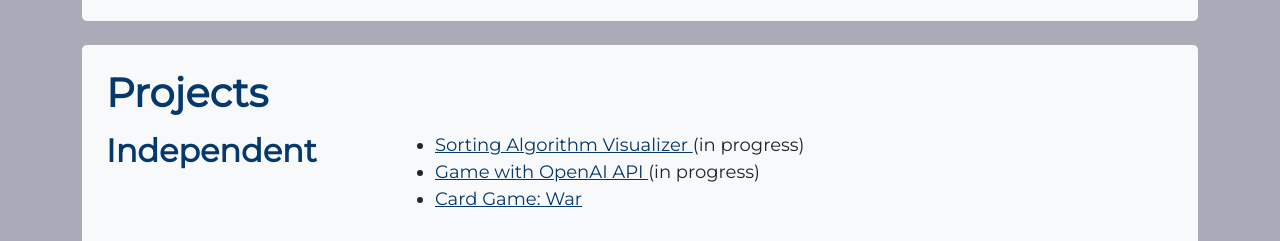
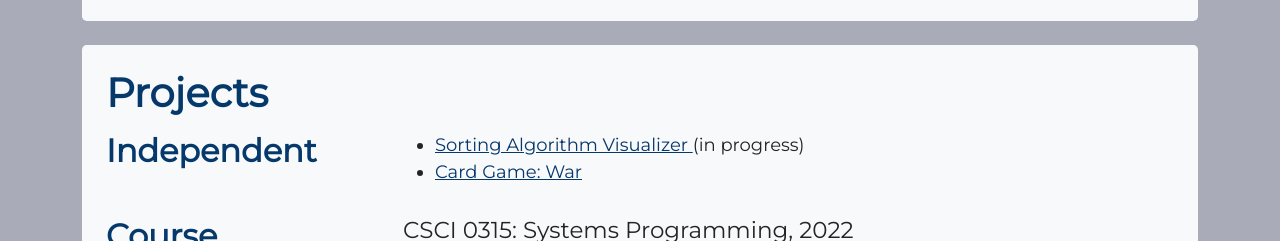
Before and after one commit to katie11mac/website-portfolio, a website: page index.html in a window 1280 px wide. Shown: the part 486-727 px from the top of the page. Drawn offline with nearby package versions, Linux system fonts and the light colour scheme.

Commit message:
removed independent project not started

```diff
--- a/index.html
+++ b/index.html
@@ -157,12 +157,6 @@
                                         (in progress)
                                     </li>
                                     <li>
-                                        <a href="https://github.com/katie11mac/openai_game" target="_blank">
-                                            Game with OpenAI API
-                                        </a>
-                                        (in progress)
-                                    </li>
-                                    <li>
                                         <a href="https://github.com/katie11mac/war_card_game" target="_blank">
                                             Card Game: War
                                         </a>
```
